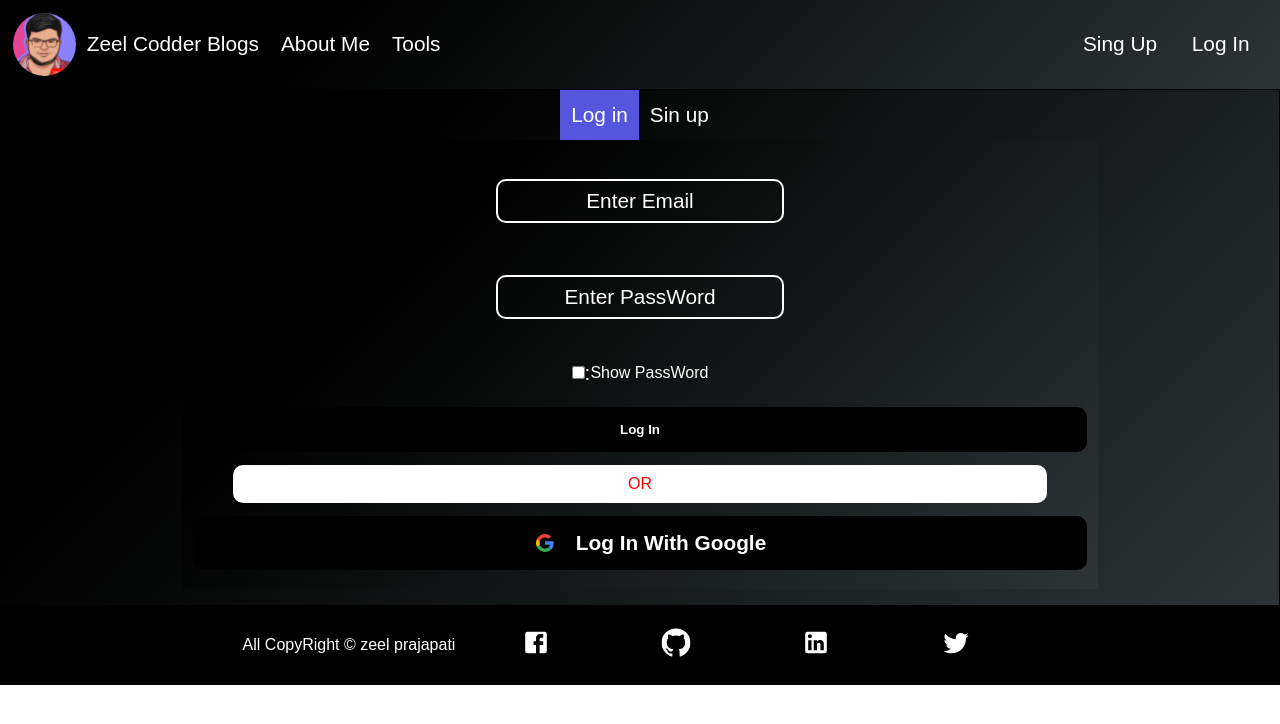
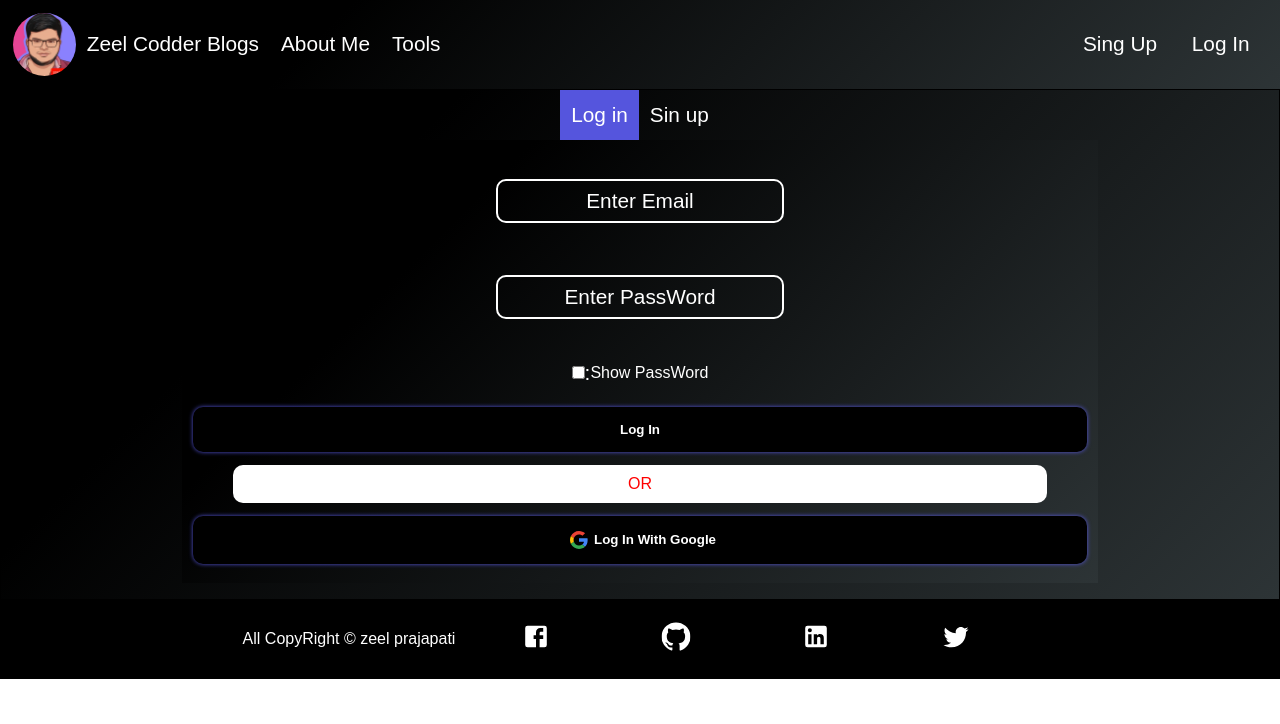
Before and after one commit to zeel-codder/MyWebSite, a Next.js app: page /auth/login in a window 1280 px wide. Shown: the top 724 px of the page. Built offline with nearby package versions, Linux system fonts and the light colour scheme; no server answers.

Commit message:
link update

```diff
--- a/Components/Blog/BlogShort.js
+++ b/Components/Blog/BlogShort.js
@@ -14,7 +14,8 @@
 // import {useGlobalContext} from '../context';
 import Link from 'next/link'
 import React from "react";
-import Like from './Like'
+import Like from './Like';
+import { useState } from 'react';
 import { WebLink } from '@const/List';
 
 // ====================================
@@ -23,7 +24,8 @@ import { WebLink } from '@const/List';
 const BlogShort = (props) => {
 
     const { name, title, img, url, link, topic,id } = props;
-    // const {Like}=useGlobalContext();
+    // const WebLink="null"
+    console.log(WebLink)
 
 
 
--- a/Components/Constance/List.js
+++ b/Components/Constance/List.js
@@ -1,3 +1,5 @@
 // List
-export const User='User';
-export const WebLink=process.env.WebLink
+const User='User';
+const WebLink=process.env.NEXT_PUBLIC_WebLink;
+
+export {User,WebLink}
--- a/Components/UserLoging/GoogleAuth.js
+++ b/Components/UserLoging/GoogleAuth.js
@@ -22,7 +22,7 @@ const GoogleAuth = ({ text, responseSuccess ,clientId}) => {
             clientId={clientId}
             // buttonText={text}
             render={renderProps => (
-                <button className="btn icons"  style={{flexDirection:"row", alignItems: "center"}}onClick={renderProps.onClick} disabled={renderProps.disabled}>
+                <button className="btn"  style={{flexDirection:"row", alignItems: "center"}}onClick={renderProps.onClick} disabled={renderProps.disabled}>
                     <GoogleSvg></GoogleSvg>
                      {text}</button>
             )}
--- a/pages/index.js
+++ b/pages/index.js
@@ -17,6 +17,8 @@ export default function Home({data}) {
 }
 
 function BlogList({data}){
+
+
   return (
 
     <article className="">
--- a/styles/index.css
+++ b/styles/index.css
@@ -880,12 +880,15 @@ h1{
 
 .form >.btn,.form > .alert{
 
-  /* width:70% !important; */
-  border-radius: 10px !important;
-  margin: .4rem 0;
+     /* width: 70% !important; */
+     border-radius: 10px !important;
+     margin: .4rem 0;
 
-}
-.btn{
+    }
+    .btn{
+  box-shadow: 0px 0px 4px var(--form-bg);
+  display: flex;
+  justify-content: center;
 /* color: white; */
 border: 0;
 
```
Also changed, not shown: Components/reducer/reducer.js (deleted, +0 -27 lines), pages/_app.js (line endings or trailing spaces), 1 other file (tests, documents, lock files or other folders).
